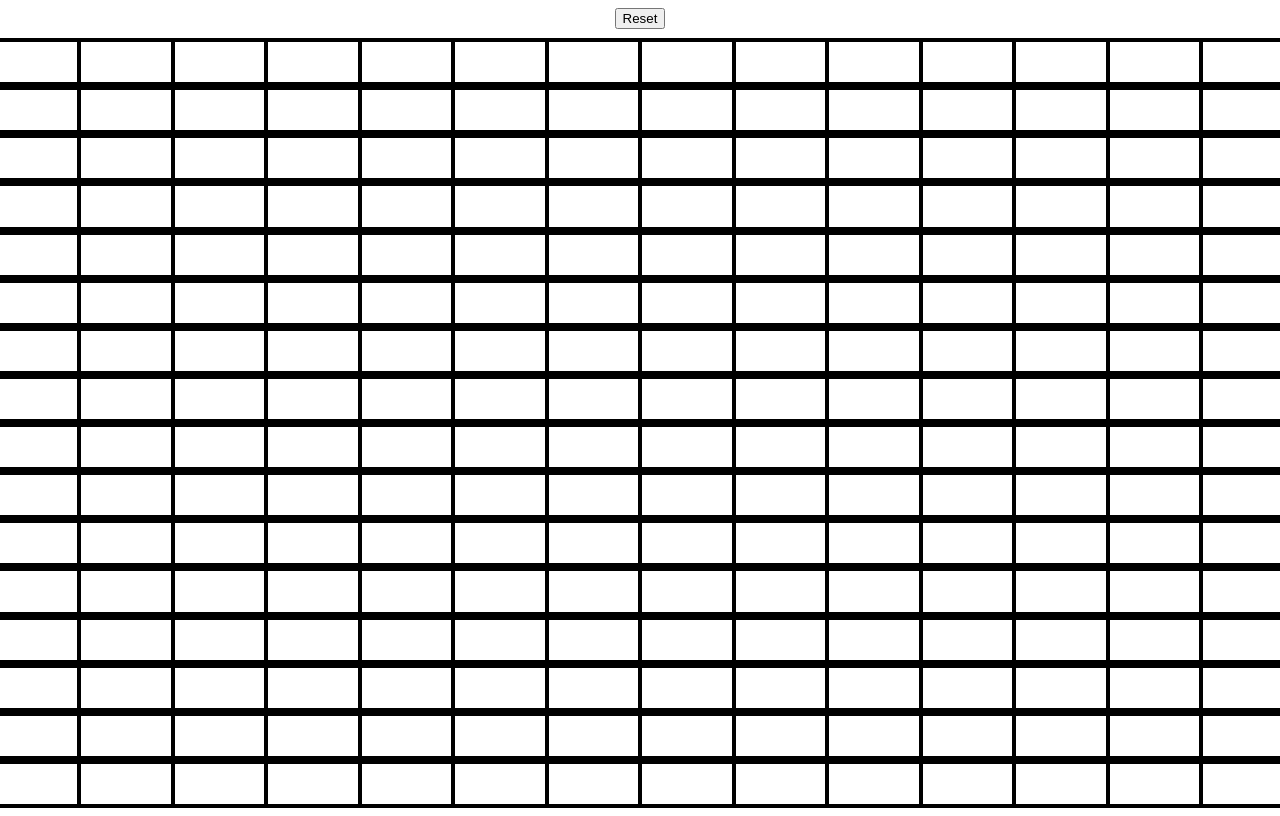
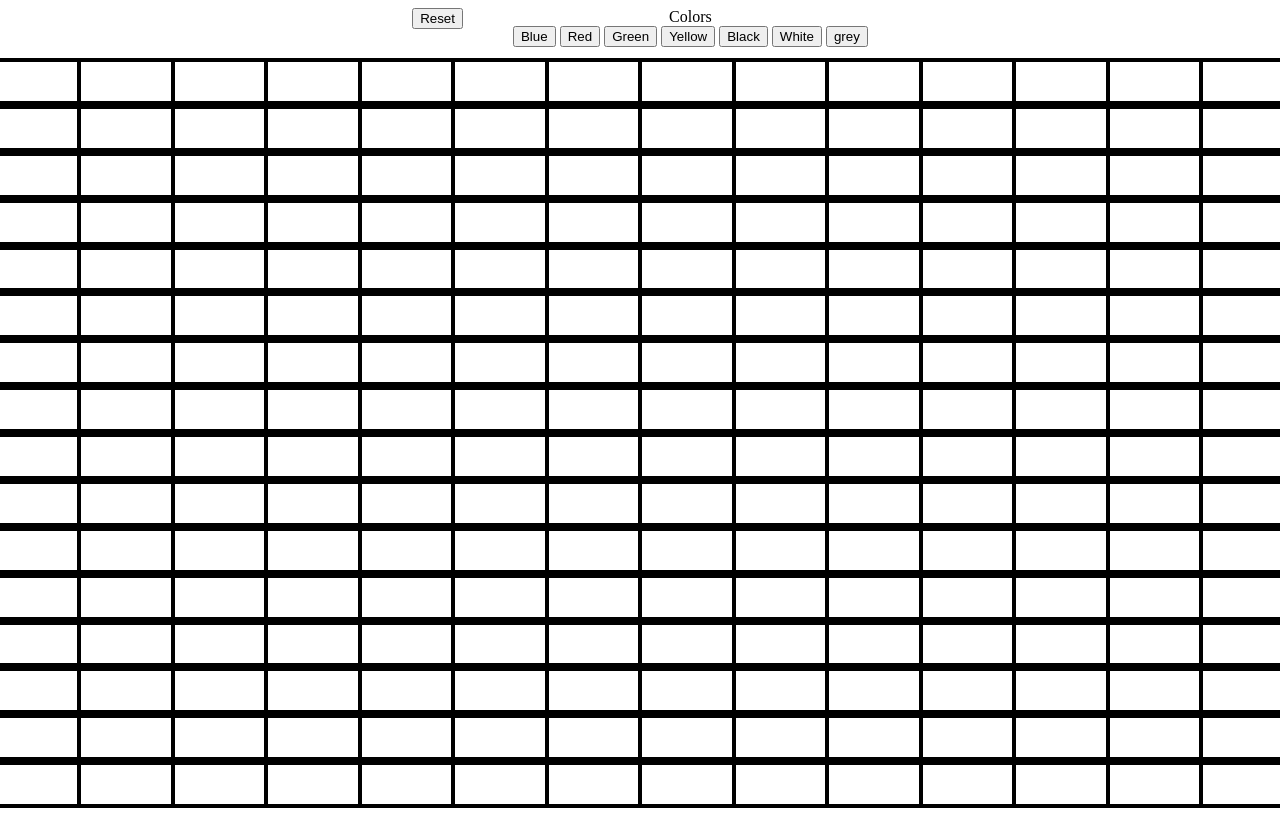
Before and after one commit to SkyBlueFlash/Etch-a-Sketch, a plain HTML site: page index.html in a window 1280 px wide. Shown: the top 816 px of the page. Drawn offline with Linux system fonts and the light colour scheme.

Commit message:
Added the ability to change colors

```diff
--- a/index.html
+++ b/index.html
@@ -7,8 +7,22 @@
     <title>Document</title>
 </head>
 <body onload='createDivs()'>
-    <div class='resetBtn'>
-        <button onclick='reset()'>Reset</button>
+    <div class='btnArea'>
+        <div class='resetBtn'>
+            <button onclick='reset()'>Reset</button>
+        </div>
+        <div class='colorMenu'>
+            <label class='btnArea'>Colors</label>
+            <div class="colors">
+                <button onclick="changeColors('blue')">Blue</button>
+                <button onclick="changeColors('red')">Red</button>
+                <button onclick="changeColors('green')">Green</button>
+                <button onclick="changeColors('yellow')">Yellow</button>
+                <button onclick="changeColors('black')">Black</button>
+                <button onclick="changeColors('white')">White</button>
+                <button onclick="changeColors('grey')">grey</button>
+            </div>
+        </div>
     </div>
     <div id='container'>
 
--- a/logic.js
+++ b/logic.js
@@ -1,3 +1,5 @@
+var color = 'white';
+
 function createDivs(num= 16) {
     let container = document.getElementById("container");
     for (let i = 0; i < num; ++i) {
@@ -17,7 +19,7 @@ function createDivs(num= 16) {
 }
 
 function changeColor(Event) {
-    Event.currentTarget.style.backgroundColor = "red";
+    Event.currentTarget.style.backgroundColor = color;
 }
 
 function reset() {
@@ -34,4 +36,8 @@ function clear(node) {
       clear(node.firstChild);
     }
     node.parentNode.removeChild(node);
-  }
+}
+
+function changeColors(col) {
+    color = col;
+}
--- a/style.css
+++ b/style.css
@@ -33,3 +33,22 @@ body {
     border-style: solid;
 
 }
+
+.btnArea {
+    flex:1;
+    display: flex;
+    flex-direction: row;
+    justify-content: center;
+    max-height: 30px;
+    gap: 50px;
+
+}
+
+.colorMenu {
+    display: flex;
+    flex-direction: column;
+}
+
+.colorMenu > * {
+    flex: 1;
+}
```
